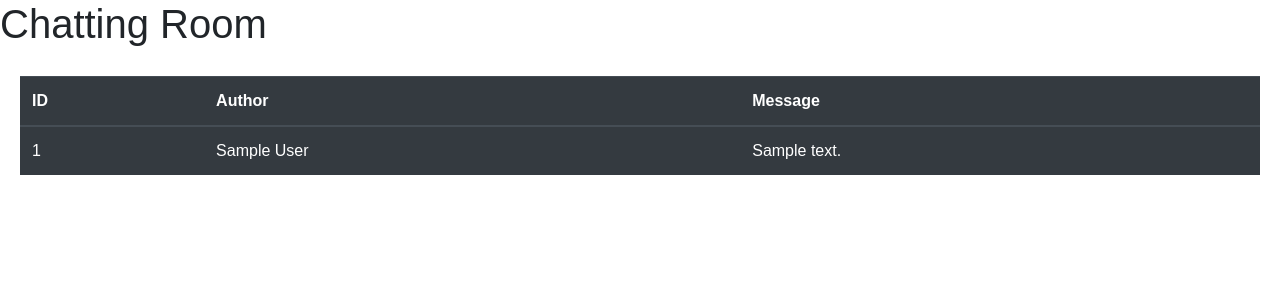
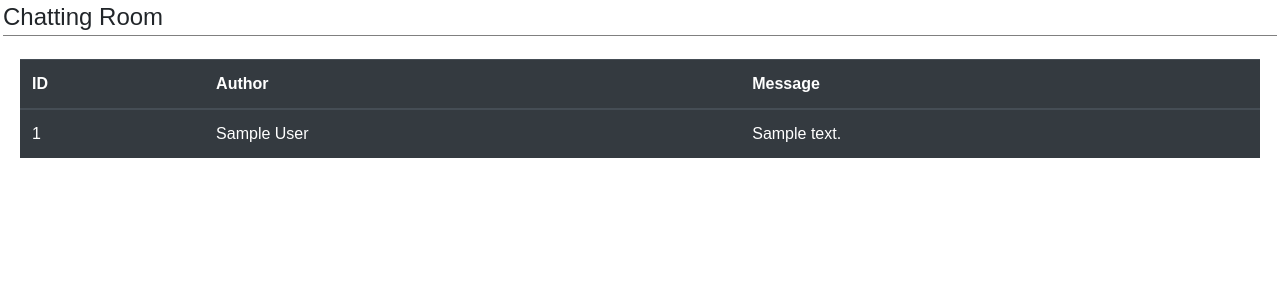
Before and after one commit to NewVillage242/chat_app, a Flask app: page /messages/ in a window 1280 px wide. Shown: the top 300 px of the page. Run offline with Flask 3, Linux system fonts and the light colour scheme; tables that the repository leaves empty or names only in its code hold one stand-in row (values such as "Sample post"); data that the repository does not hold is empty.

Commit message:
Update the css styles.

```diff
--- a/app/templates/chat_room.html
+++ b/app/templates/chat_room.html
@@ -143,10 +143,12 @@
         }
         .message {
             display: inline-block;
+            background-color: whitesmoke;
             padding: 10px;
-            border-radius: 10px;
+            border-radius: 20px;
             max-width: 60%;
             word-wrap: break-word;
+            margin-bottom: 3px;
         }
         .user_message{
             background-color: #0084ff;
--- a/app/templates/messages.html
+++ b/app/templates/messages.html
@@ -7,7 +7,7 @@
 
 {% block content %}
 <div class="chat-container">
-    <h1>Chatting Room</h1>
+    <h4 class="styled-header">Chatting Room</h4>
     <div class="messages">
         <table class="table table-hover table-dark">
             <thead>
@@ -33,6 +33,12 @@
     <!-- send message bar or null -->
     {% block message_bar %}{% endblock%}
 </div>
-
+<style>
+  .styled-header {
+    border-bottom: 1px solid gray;  /* Thin gray bottom line */
+    padding-bottom: 3px;            /* Space between the text and the line */
+    margin: 3px;
+  }
+</style>
 
 {% endblock%}
```
